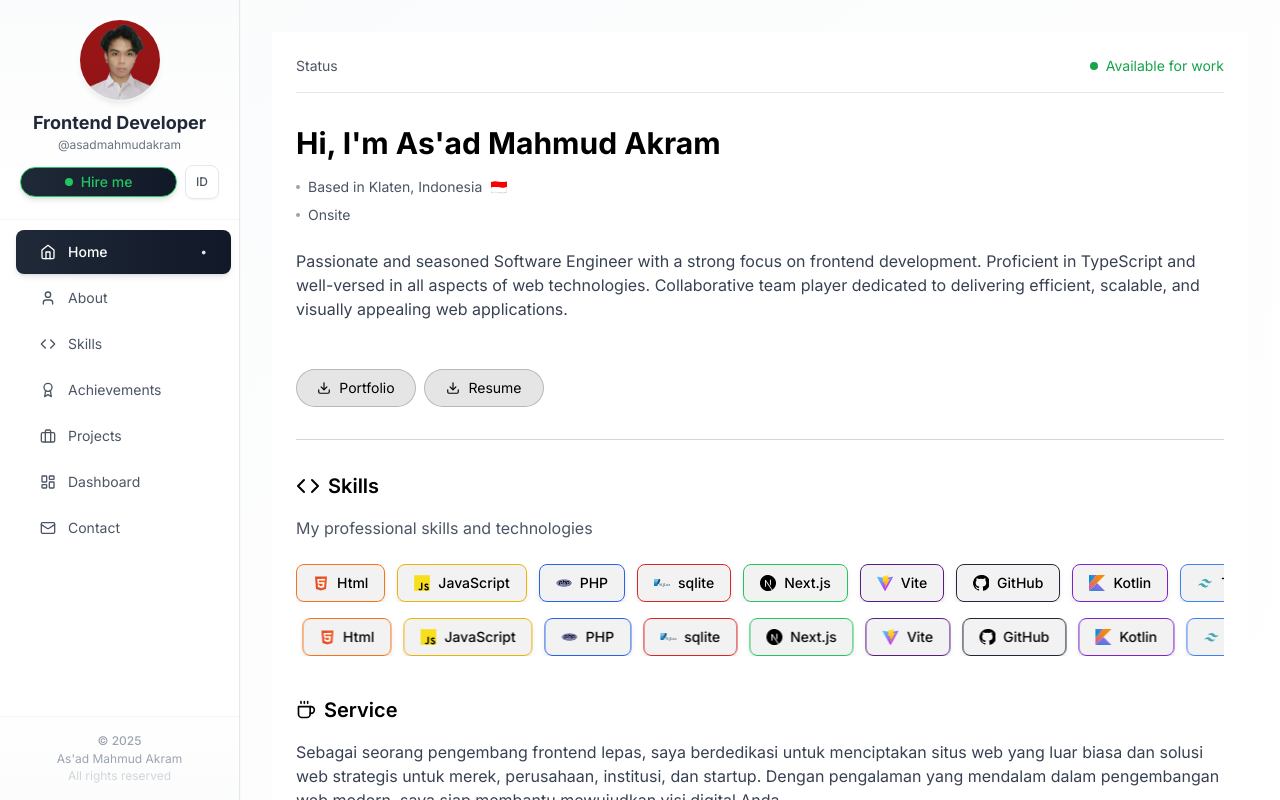
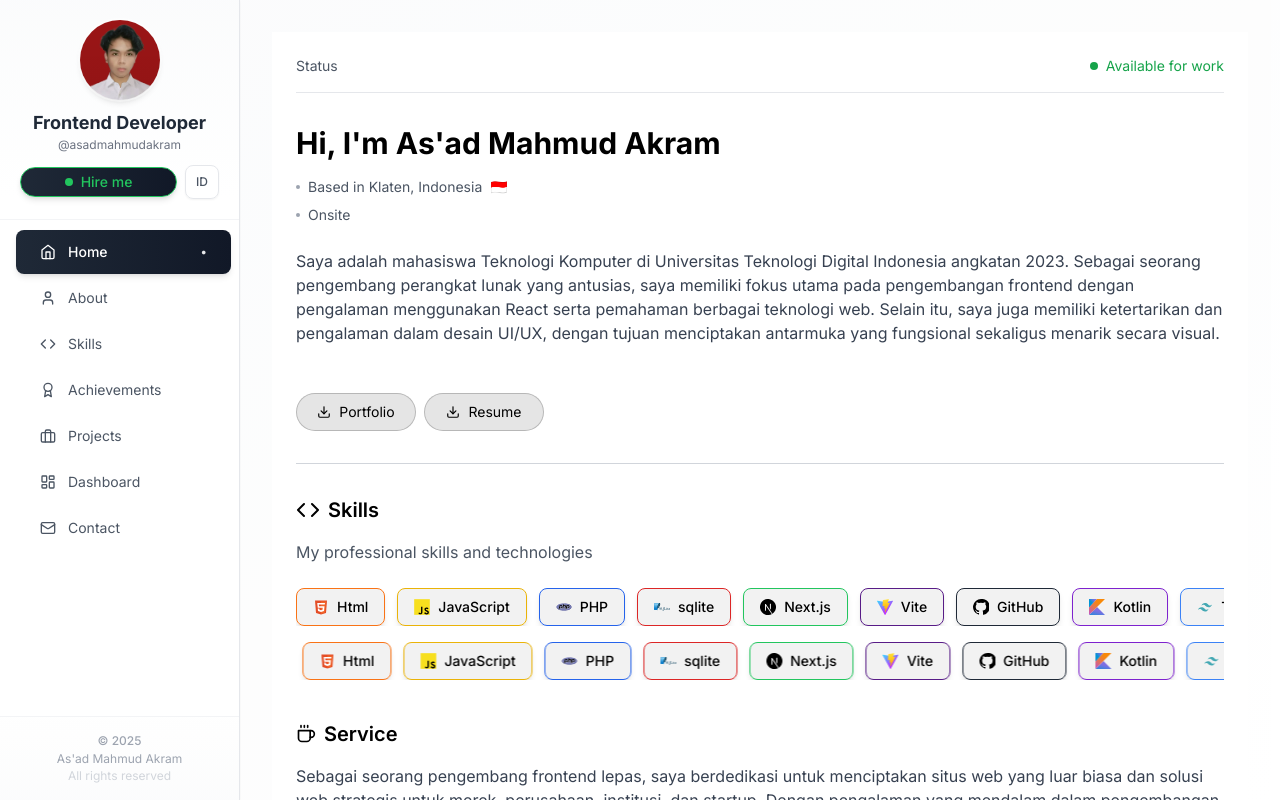
Before and after one commit to asadmahmud22/Portofolio-V2, a React (Vite) app: page / in a window 1280 px wide. Built offline with nearby package versions, Linux system fonts and the light colour scheme.

Commit message:
Update Home.jsx

```diff
--- a/src/pages/Home.jsx
+++ b/src/pages/Home.jsx
@@ -170,10 +170,7 @@ const Home = () => {
 
           <div className="text-gray-700 space-y-3 sm:space-y-4 text-sm sm:text-base leading-relaxed">
             <p>
-              Passionate and seasoned Software Engineer with a strong focus on frontend
-              development. Proficient in TypeScript and well-versed in all aspects of web
-              technologies. Collaborative team player dedicated to delivering efficient, scalable,
-              and visually appealing web applications.
+              Saya adalah mahasiswa Teknologi Komputer di Universitas Teknologi Digital Indonesia angkatan 2023. Sebagai seorang pengembang perangkat lunak yang antusias, saya memiliki fokus utama pada pengembangan frontend dengan pengalaman menggunakan React serta pemahaman berbagai teknologi web. Selain itu, saya juga memiliki ketertarikan dan pengalaman dalam desain UI/UX, dengan tujuan menciptakan antarmuka yang fungsional sekaligus menarik secara visual.
             </p>
           </div>
         </div>
@@ -345,4 +342,5 @@ const Home = () => {
   );
 };
 
+
 export default Home;
```
